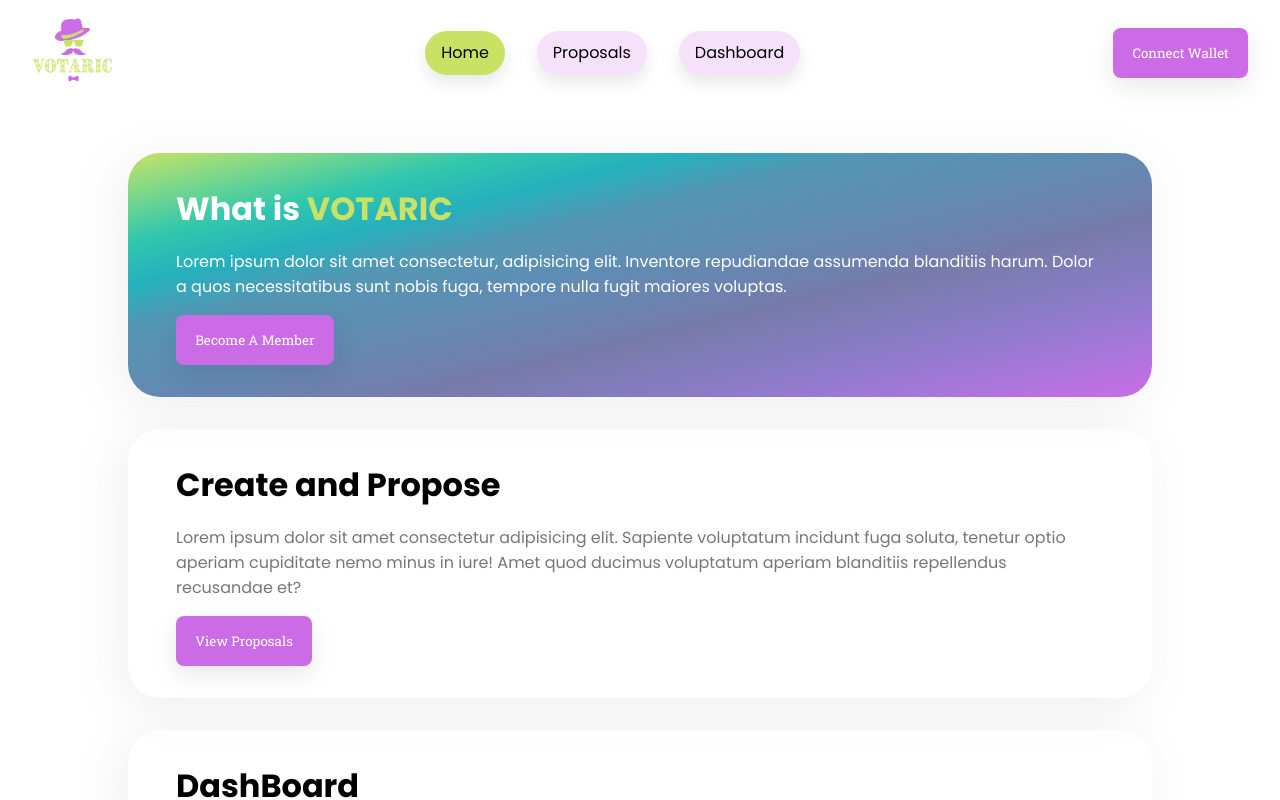
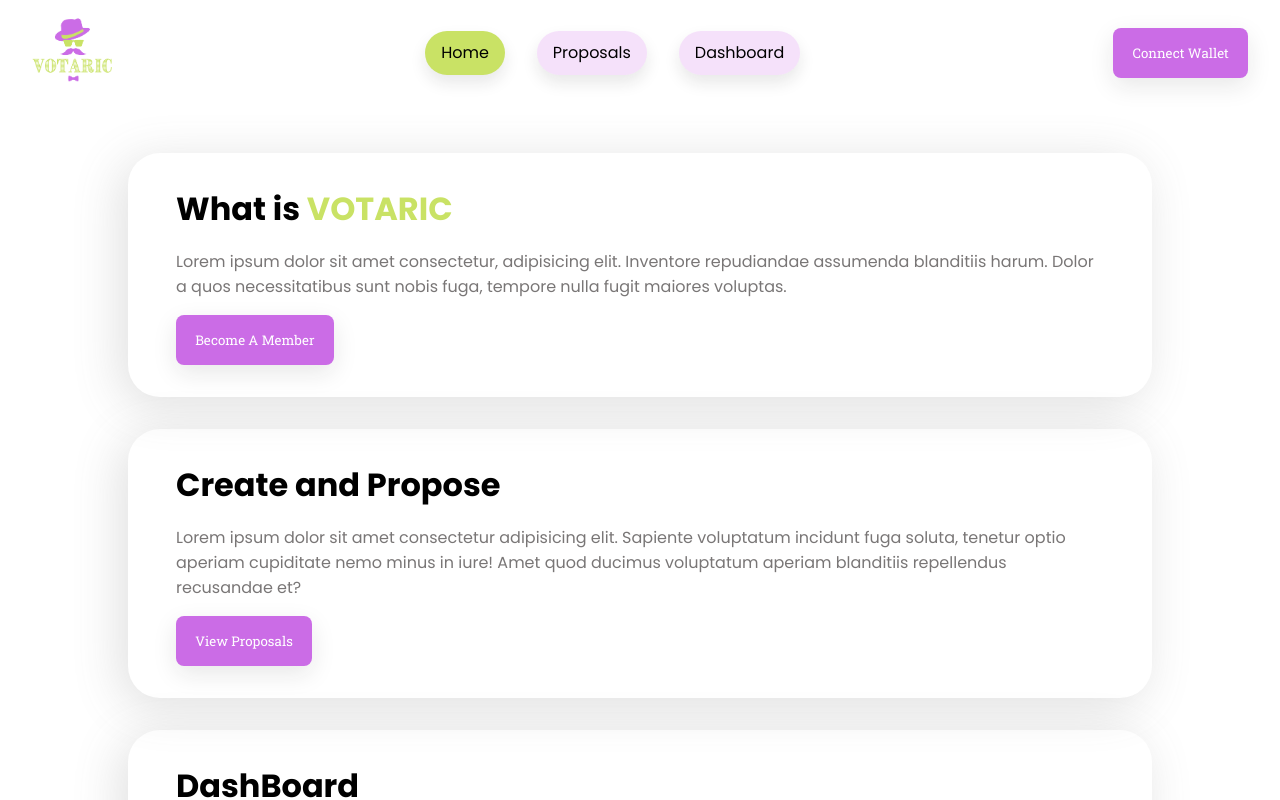
Before and after one commit to AfolabiOlajide/Votaric, a React (Create React App) app: page / in a window 1280 px wide. Shown: the top 800 px of the page. Built offline with nearby package versions, Linux system fonts and the light colour scheme.

Commit message:
Little UI test reverted

```diff
--- a/src/UI/Card.css
+++ b/src/UI/Card.css
@@ -5,7 +5,7 @@
 	flex-direction: column;
 	gap: 1rem;
 	margin-bottom: 2rem;
-	box-shadow: -0.5rem 0.5rem 3rem rgba(101, 101, 101, 0.1);
+	box-shadow: -0.5rem 0.5rem 3rem rgba(101, 101, 101, 0.2);
 	transition: 300ms all ease;
 }
 
--- a/src/components/about/About.css
+++ b/src/components/about/About.css
@@ -1,11 +1,3 @@
 .about h1 span {
 	color: var(--color-secondary);
 }
-
-.about h1 {
-	color: white;
-}
-
-.about p {
-	color: white;
-}
--- a/src/components/about/About.jsx
+++ b/src/components/about/About.jsx
@@ -6,7 +6,7 @@ import "./About.css";
 
 const About = () => {
 	return (
-		<Card className="about gradient1">
+		<Card className="about">
 			<h1>
 				What is <span>VOTARIC</span>
 			</h1>
```
